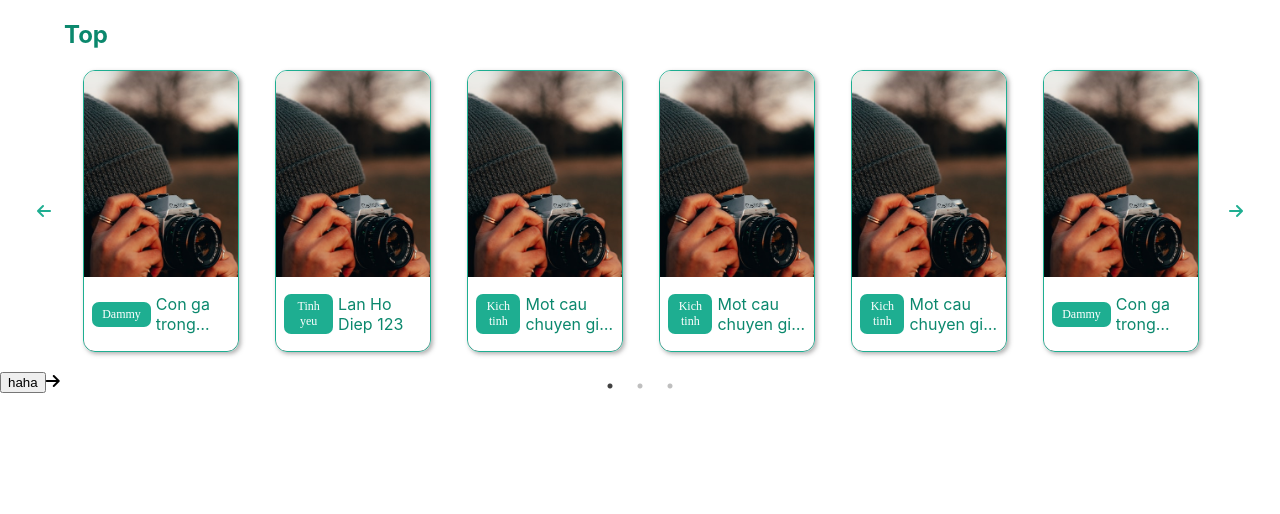
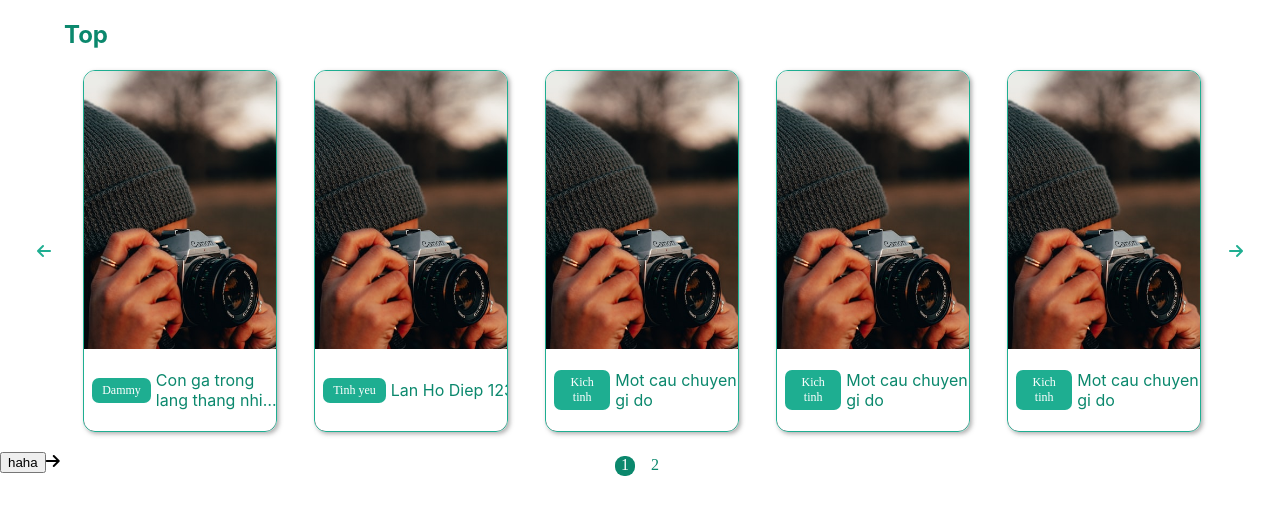
Before and after one commit to DuckDoesStuff/SE101-novelist, a React (Create React App) app in the folder source/: page / in a window 1280 px wide. Shown: the top 514 px of the page. Built offline with nearby package versions, Linux system fonts and the light colour scheme.

Commit message:
final carousel

```diff
--- a/source/src/App.js
+++ b/source/src/App.js
@@ -4,6 +4,7 @@ import "./App.css";
 import "./styles/styles.css";
 import NovelCard from "./components/NovelCard.js";
 import Carousel from "./components/Carousel";
+
 
 function App() {
   const [isDark, setTheme] = useState(false);
@@ -92,39 +93,6 @@ function App() {
 		  like: 0,
 		  view: 0,
 		  comment_section: ""
-    },
-    {
-      id: "8",
-		  title: "Mot cau chuyen gi do",
-		  thumbnail: "image.jpg",
-		  genre: ["Kich tinh"],
-		  status: "",
-		  content: [""],
-		  like: 0,
-		  view: 0,
-		  comment_section: ""
-    },
-    {
-      id: "9",
-		  title: "Mot cau chuyen gi do",
-		  thumbnail: "image.jpg",
-		  genre: ["Kich tinh"],
-		  status: "",
-		  content: [""],
-		  like: 0,
-		  view: 0,
-		  comment_section: ""
-    },
-    {
-      id: "10",
-		  title: "Mot cau chuyen gi do",
-		  thumbnail: "image.jpg",
-		  genre: ["Kich tinh"],
-		  status: "",
-		  content: [""],
-		  like: 0,
-		  view: 0,
-		  comment_section: ""
     }
   ];
   return (
--- a/source/src/components/Carousel.js
+++ b/source/src/components/Carousel.js
@@ -3,9 +3,16 @@ import NovelCard from "./NovelCard.js";
 import Slider from "react-slick";
 import "slick-carousel/slick/slick.css";
 import "slick-carousel/slick/slick-theme.css";
+import "../styles/Carousel.css";
 import styles from "../styles/Carousel.module.css";
+import { useRef, useEffect } from "react";
 
-const Carousel = ({title, novel, onClick }) => {
+const Carousel = ({ title, novel, onClick }) => {
+  const ref = useRef(null);
+  useEffect(() => {
+    console.log(ref);
+  }, []);
+
   const NextArrow = ({ onClick }) => {
     return (
       <div className={styles["slick-next"]} onClick={onClick}>
@@ -21,19 +28,38 @@ const Carousel = ({title, novel, onClick }) => {
     );
   };
   const settings = {
+    customPaging: function (i) {
+      return <a>{i + 1}</a>;
+    },
     dots: true,
-    infinite: false,
+    infinite: true,
     speed: 500,
-    slidesToShow: 6,
-    slidesToScroll: 3,
+    slidesToShow: 5,
+    slidesToScroll: 5,
     centerPadding: 100,
     nextArrow: <NextArrow />,
     prevArrow: <PrevArrow />,
+    // customPaging: (i, currentSlide) => (
+    //     <div
+    //       className={`${styles["pagination"]} ${
+    //         i === currentSlide ? styles["active"] : ""
+    //       }`}
+    //       style={{
+    //         /* Thêm các thuộc tính CSS tùy chỉnh ở đây */
+    //         fontSize: "18px",
+    //         fontWeight: i === currentSlide ? "bold" : "normal",
+    //         // ...Thêm thuộc tính khác tùy theo ý muốn của bạn
+    //       }}
+    //     >
+    //       {i + 1}
+    //     </div>
+    //   )
   };
+
   return (
     <div className={styles["container"]}>
-        <h2 className={styles["title"]}> {title} </h2>
-      <Slider {...settings}>
+      <h2 className={styles["title"]}> {title} </h2>
+      <Slider {...settings} dotsClass="slick-dots pagination" ref={ref}>
         {novel.map((novel) => (
           <div key={novel.id}>
             <NovelCard novel={novel} onClick={() => onClick(novel)} />
--- /dev/null
+++ b/source/src/styles/Carousel.css
@@ -0,0 +1,11 @@
+.pagination li{
+    background-color: var(--background);
+    border-width: 0;
+    font-family: 'REM';
+    color: var(--text-name);
+    border-radius: 9px;
+}
+.pagination li.slick-active{
+    background-color: var(--text-name);
+    color: var(--background);
+}
--- a/source/src/styles/Carousel.module.css
+++ b/source/src/styles/Carousel.module.css
@@ -1,22 +1,3 @@
-.pagination {
-    width: "30px";
-    color: var(--background-01);
-    font-style: 'REM';
-    text-align: center;
-    padding-bottom: 2px;
-}
-.pagination:hover {
-    background-color: var(--background-01);
-    border-radius: 100%;
-    color: var(--text);
-}
-.active {
-    width: "30px";
-    color: var(--text);
-    font-style: 'REM';
-    background-color: var(--background-01);
-}
-
 .container {
     width: 90%;
     margin: auto;
@@ -63,7 +44,7 @@
     background-color: var(--text);
   }
 
-  .slick-prev:hover {
+.slick-prev:hover {
     color: var(--text);
     cursor: pointer;
     background-color: var(--background-02);
--- a/source/src/styles/NovelCard.module.css
+++ b/source/src/styles/NovelCard.module.css
@@ -1,7 +1,7 @@
 .novel-card {
     display: flex;
-    width: 12vw;
-    height:35vh;
+    width: 15vw;
+    height:45vh;
     flex-direction: column;
     align-items: flex-end;
     gap: 2vh;
@@ -41,7 +41,7 @@
     position: absolute;
     display: flex;
     padding: 1px 8px;
-    justify-content: center;
+    justify-content: left;
     align-items: center;
     gap: 5px;
     align-self: stretch;
@@ -50,6 +50,8 @@
     font-size: auto;
     border-radius: 0 0 9px 9px;
     bottom: 0;
+    width: 15vw;
+    height: 10vh;
 }
 
 .novel-card:hover .tag {
```
